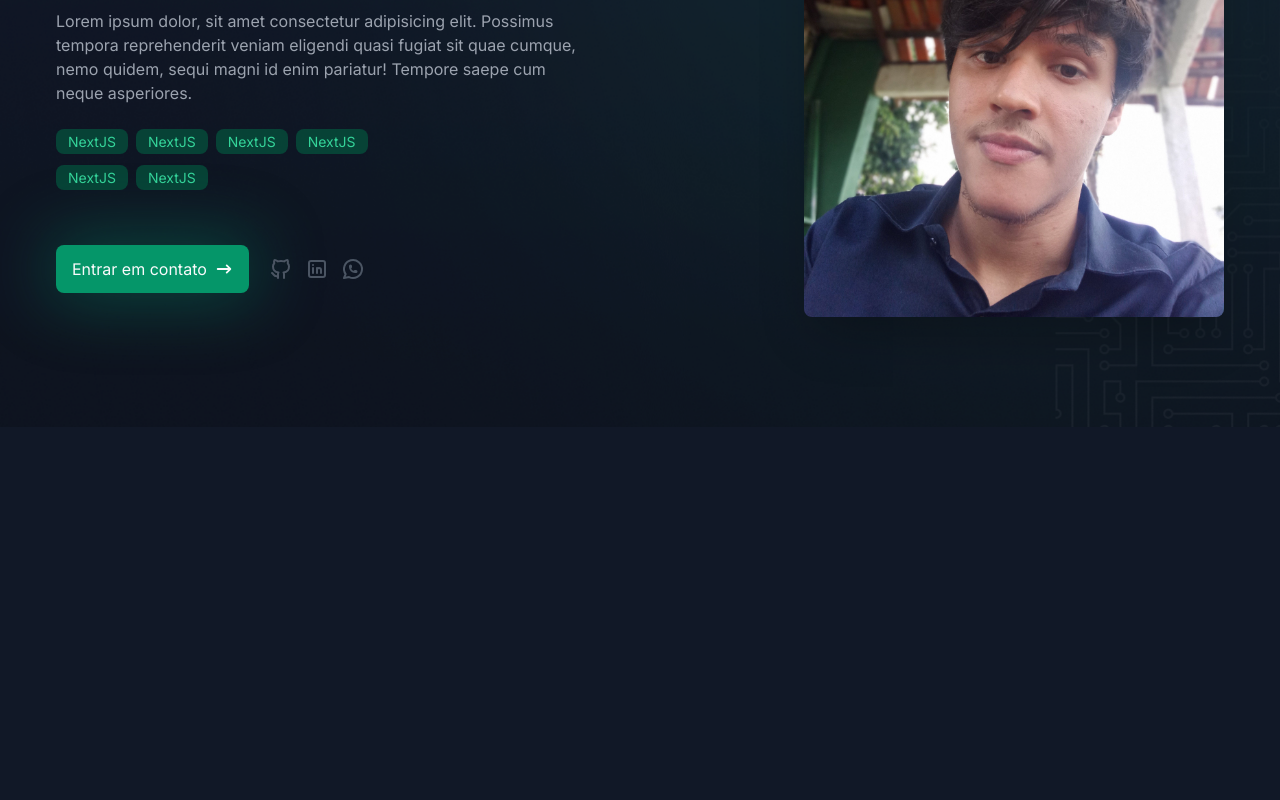
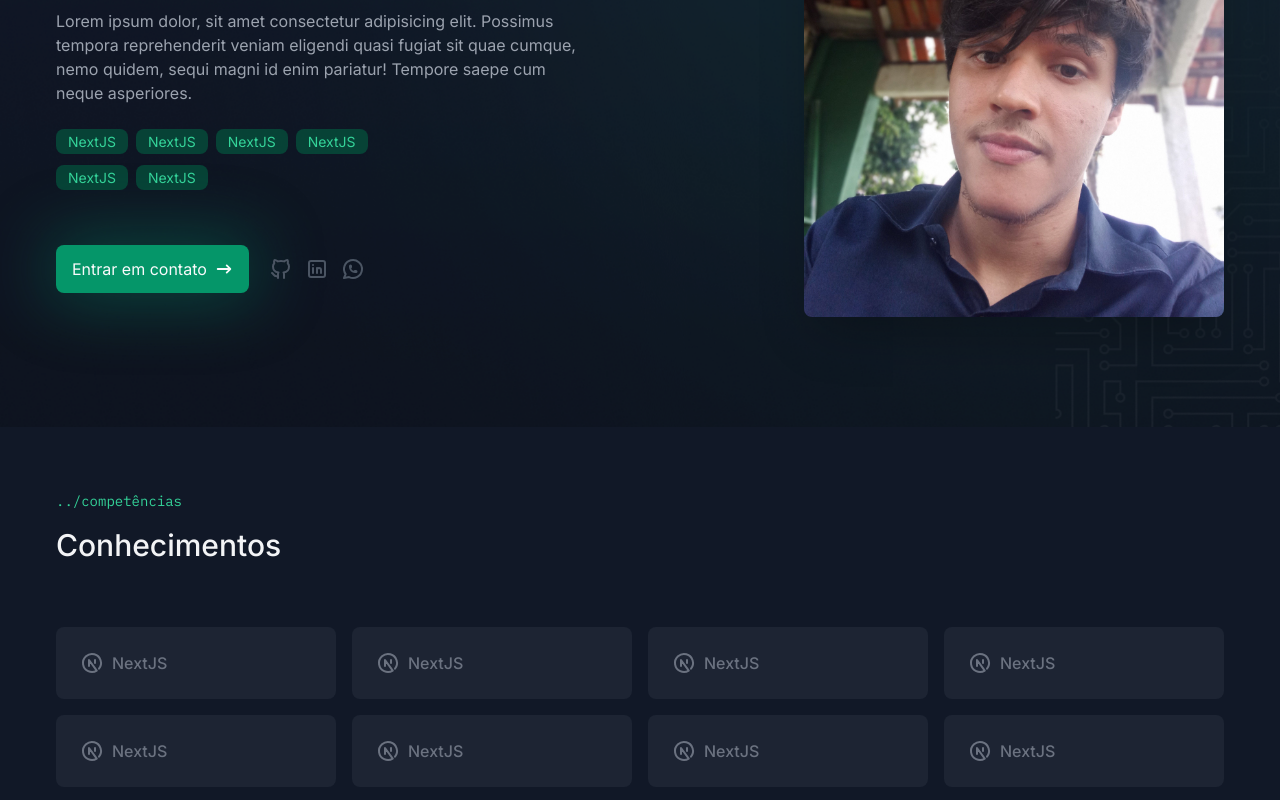
Before and after one commit to AugustoTI/portfolio, a Next.js app: page / in a window 1280 px wide. Shown: the part 328-1128 px from the top of the page. Before the commit the page ends 800 px from the top, so only its background shows below. Built offline with nearby package versions, Linux system fonts and the light colour scheme.

Commit message:
feat: knowledge section

```diff
--- a/src/app/_components/hero-section.tsx
+++ b/src/app/_components/hero-section.tsx
@@ -32,7 +32,7 @@ export function HeroSection() {
             ))}
           </ul>
           <div className="mt-6 flex flex-col sm:flex-row sm:items-center sm:gap-5 lg:mt-10">
-            <Button className="w-max shadow-button">
+            <Button className="w-max shadow-button hover:scale-105">
               Entrar em contato
               <HiArrowNarrowRight size={18} />
             </Button>
--- /dev/null
+++ b/src/app/_components/known-section-item.tsx
@@ -0,0 +1,20 @@
+import { ReactNode } from 'react'
+
+interface KnownSectionItemProps {
+  tech: {
+    icon: ReactNode
+    name: string
+  }
+}
+
+export function KnownSectionItem({ tech }: KnownSectionItemProps) {
+  return (
+    <div
+      className="flex items-center gap-2 rounded-lg bg-gray-600/20 p-6 text-gray-500 transition-colors duration-200 hover:bg-gray-600/30 hover:text-emerald-500
+    "
+    >
+      {tech.icon}
+      <p className="font-medium">{tech.name}</p>
+    </div>
+  )
+}
--- /dev/null
+++ b/src/app/_components/known-section.tsx
@@ -0,0 +1,20 @@
+import { TbBrandNextjs } from 'react-icons/tb'
+import { KnownSectionItem } from './known-section-item'
+import { SectionTitle } from '@/components/section-title'
+
+export function KnownSection() {
+  return (
+    <section className="container px-4 py-16">
+      <SectionTitle title="Conhecimentos" subtitle="competências" />
+      <ul className="mt-16 grid grid-cols-[repeat(auto-fit,minmax(264px,1fr))] gap-4">
+        {Array.from({ length: 8 }).map((_, index) => (
+          <li key={index}>
+            <KnownSectionItem
+              tech={{ icon: <TbBrandNextjs size={24} />, name: 'NextJS' }}
+            />
+          </li>
+        ))}
+      </ul>
+    </section>
+  )
+}
--- a/src/app/page.tsx
+++ b/src/app/page.tsx
@@ -1,9 +1,11 @@
 import { HeroSection } from './_components/hero-section'
+import { KnownSection } from './_components/known-section'
 
 export default function HomePage() {
   return (
     <>
       <HeroSection />
+      <KnownSection />
     </>
   )
 }
--- /dev/null
+++ b/src/components/section-title.tsx
@@ -0,0 +1,16 @@
+import { cn } from '@/lib/utils'
+
+interface SectionTitleProps {
+  title: string
+  subtitle: string
+  className?: string
+}
+
+export function SectionTitle({ title, subtitle, className }: SectionTitleProps) {
+  return (
+    <div className={cn('flex flex-col gap-4', className)}>
+      <span className="font-mono text-sm text-emerald-400">{`../${subtitle}`}</span>
+      <h2 className="text-3xl font-medium">{title}</h2>
+    </div>
+  )
+}
```
